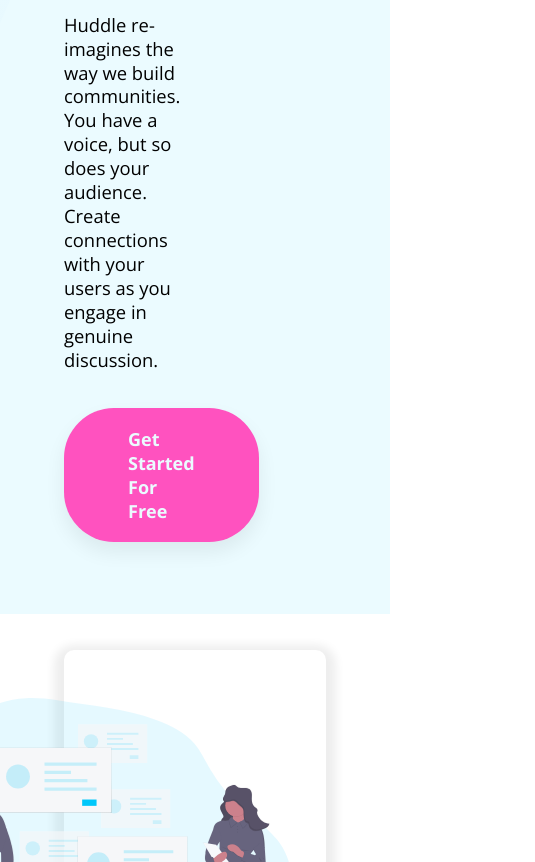
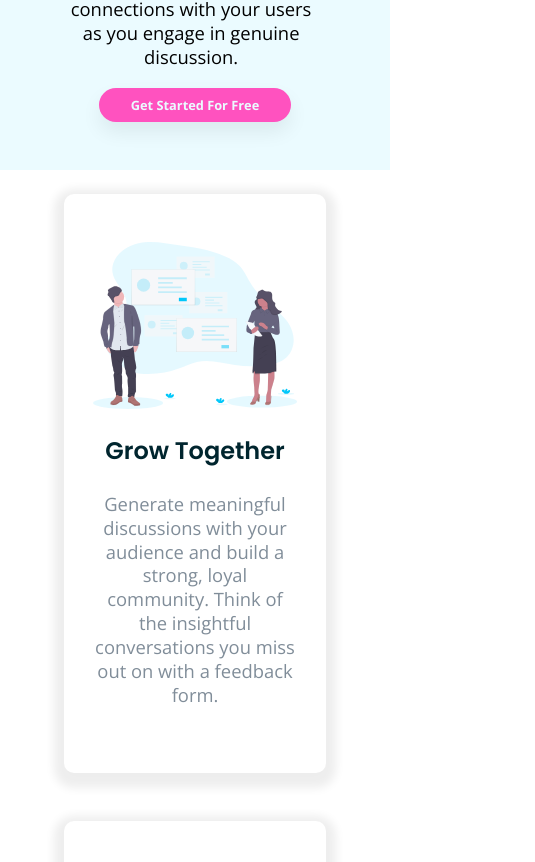
Before and after one commit to rajeshjaga/Huddle-landing-page-with-alternating-feature-blocks, a plain HTML site: page index.html in a window 390 px wide. Shown: the part 754-1616 px from the top of the page, 535 px wide, since content can reach past the window. Drawn offline with nearby package versions, Linux system fonts and the light colour scheme.

Commit message:
media queries working

```diff
--- a/app/style/_about.scss
+++ b/app/style/_about.scss
@@ -24,4 +24,16 @@
   &:nth-child(1) {
     flex-direction: row-reverse;
   }
+  @include breakdown(medium) {
+    img {
+      margin: 0 auto;
+      width: 100%;
+      height: auto;
+      background-position: center;
+    }
+    .description {
+      text-align: center;
+      width: 100%;
+    }
+  }
 }
--- a/app/style/_footer.scss
+++ b/app/style/_footer.scss
@@ -11,6 +11,27 @@
   box-shadow: $cardShadow;
   a {
     margin: 0 auto;
+  }
+  @include breakdown(medium) {
+    padding: 2rem 3rem;
+    width: 70%;
+    transform: translate(-50%, 180%);
+    h1 {
+      font-size: 1.5rem;
+    }
+    a {
+      font-size: 12px;
+    }
+  }
+  @include breakdown(small) {
+    width: 70%;
+    transform: translate(-50%, 200%);
+    h1 {
+      font-size: 1.3rem;
+    }
+    a {
+      font-size: 12px;
+    }
   }
 }
 .footer__main {
@@ -70,4 +91,32 @@
       margin-top: 11rem;
     }
   }
+  @include breakdown(medium) {
+    flex-flow: column wrap;
+    .about,
+    .social-links,
+    .contacts {
+      width: 100%;
+    }
+    .social-links {
+      margin-top: 1rem;
+      p {
+        margin-top: 1rem;
+      }
+    }
+    .about {
+      flex-direction: column;
+      > ul {
+        margin: 0;
+        padding: 0;
+      }
+    }
+    .social-links {
+      svg {
+        &.fa-facebook-f {
+          margin-left: 0;
+        }
+      }
+    }
+  }
 }
--- a/app/style/_globals.scss
+++ b/app/style/_globals.scss
@@ -33,7 +33,7 @@ p {
 a,
 .button {
   font-weight: 700;
-  display: block;
+  display: inline-block;
   text-decoration: none;
   outline: none;
   border: none;
@@ -50,6 +50,14 @@ a,
     background: $white;
     color: $veryDarkCyan;
     padding: 1.125rem 6rem;
+  }
+  @include breakdown(medium) {
+    font-size: 0.8rem;
+
+    &.cta,
+    &.grey-one.o-o {
+      padding: 0.5rem 2rem;
+    }
   }
 }
 .flex {
@@ -78,3 +86,8 @@ p {
     display: inline;
   }
 }
+@include breakdown(small) {
+  * {
+    font-size: 12px;
+  }
+}
--- a/app/style/_hero.scss
+++ b/app/style/_hero.scss
@@ -1,6 +1,9 @@
 nav {
   padding-top: 2em;
   padding-bottom: 4em;
+  img {
+    width: 50%;
+  }
 }
 .container {
   flex-wrap: wrap;
@@ -13,12 +16,37 @@ nav {
   }
   .mockups {
     height: 27rem;
+    // width: 50%;
     width: 50%;
-    width: auto;
     order: 2;
     background-image: url(/images/illustration-mockups.svg);
-    background-size: 27rem;
+    background-size: 100% 100%;
     background-repeat: no-repeat;
     object-fit: cover;
   }
+  @include breakdown(medium) {
+    flex-flow: column wrap;
+    .desc,
+    .mockups {
+      min-width: 100%;
+    }
+    .desc {
+      order: 3;
+      text-align: center;
+      a {
+        margin: 0 auto;
+      }
+    }
+    .mockups {
+      background-size: auto 100%;
+      margin: 0 auto;
+      background-position: center;
+    }
+  }
+  @include breakdown(small) {
+    .mockups {
+      height: 20rem;
+      background-size: auto 55%;
+    }
+  }
 }
```
Also changed, not shown: dist/style.css, 1 other file.
